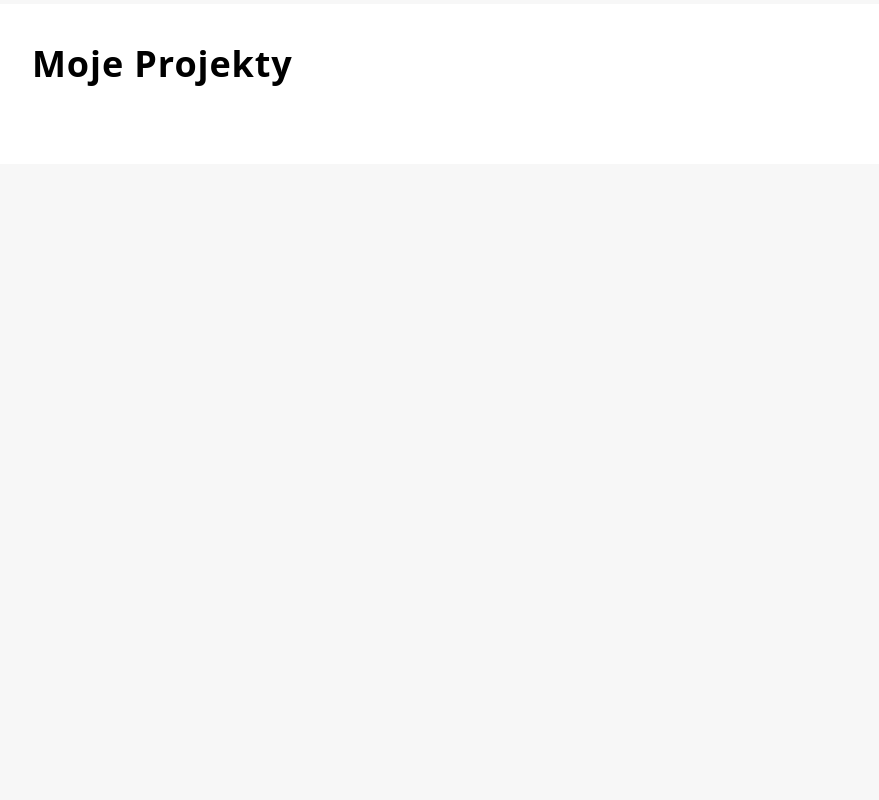
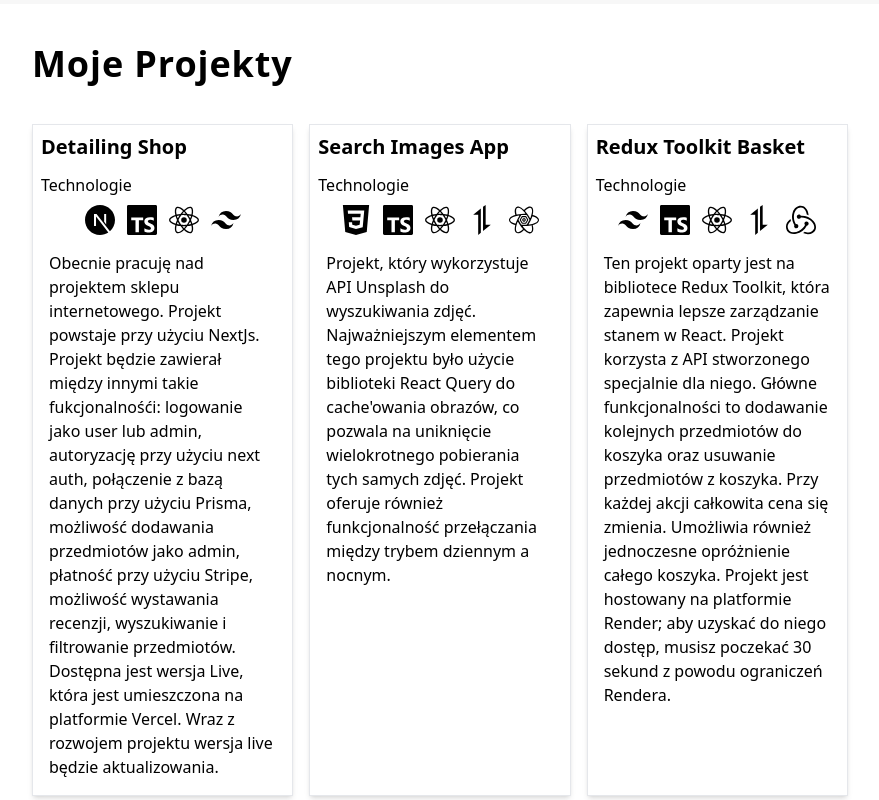
Before and after one commit to misiek869/my_portfolio_v2, a React (Vite) app: page / in a window 1280 px wide. Shown: the part 420-1220 px from the top of the page, without its empty margins (200-1079 px from the left). Before the commit the page ends 800 px from the top, so only its background shows below. Built offline with nearby package versions, Linux system fonts and the light colour scheme.

Commit message:
create card

```diff
--- /dev/null
+++ b/src/components/ProjectCard.tsx
@@ -0,0 +1,34 @@
+import { FaGithubSquare } from 'react-icons/fa'
+import { TbWorldWww } from 'react-icons/tb'
+import { useTranslation } from 'react-i18next'
+import { useState } from 'react'
+import { IconType } from 'react-icons'
+
+type ProjectCardProps = {
+	url?: string
+	github: string
+	title: string
+	text: { en: string; pl: string }
+	tech: IconType[]
+}
+
+const ProjectCard = ({ url, github, title, text, tech }: ProjectCardProps) => {
+	const { t, i18n } = useTranslation()
+
+	return (
+		<article className='border p-2 shadow-md hover:shadow-lg'>
+			<h3 className='text-xl font-semibold capitalize'>{title}</h3>
+			<h4 className='capitalize mt-3'>{t('projectTech')}</h4>
+			<div className='flex justify-center gap-3 mt-2'>
+				{tech.map((IconComponent, index) => (
+					<div key={index} className='text-3xl'>
+						<IconComponent />
+					</div>
+				))}
+			</div>
+			<p className='p-2 mt-2'>{text[i18n.language as keyof typeof text]}</p>
+		</article>
+	)
+}
+
+export default ProjectCard
--- a/src/components/Projects.tsx
+++ b/src/components/Projects.tsx
@@ -1,4 +1,6 @@
 import { useTranslation } from 'react-i18next'
+import { projects } from '../data'
+import ProjectCard from './ProjectCard'
 
 const Projects = () => {
 	const { t } = useTranslation()
@@ -8,7 +10,20 @@ const Projects = () => {
 			<h2 className='text-4xl font-bold tracking-wide capitalize'>
 				{t('projectsTitle')}
 			</h2>
-			<div className='mt-10 grid grid-cols-2 lg:grid-cols-3'></div>
+			<div className='mt-10 grid grid-cols-2 xl:grid-cols-3 gap-4'>
+				{projects.map(project => {
+					const { url, github, title, text, tech } = project
+					return (
+						<ProjectCard
+							url={url}
+							github={github}
+							title={title}
+							text={text}
+							tech={tech}
+						/>
+					)
+				})}
+			</div>
 		</section>
 	)
 }
--- a/src/data.ts
+++ b/src/data.ts
@@ -50,7 +50,7 @@ export const projects = [
 		title: 'redux toolkit basket',
 		text: {
 			en: `This project is based on the Redux Toolkit library, which provides better state management for React. The project utilizes an API created specifically for it. The main functionalities are to add more items to the basket and to remove items from the basket. With every action, the total price changes. It also allows you to clear the entire basket at once. The project is hosted on the Render platform; to access it, you must wait for 30 seconds due to Render's limitations.`,
-			pl: 'Ten projekt oparty jest na bibliotece Redux Toolkit, która zapewnia lepsze zarządzanie stanem w React. Projekt korzysta z API stworzonego specjalnie dla niego. Główne funkcjonalności to dodawanie kolejnych przedmiotów do koszyka oraz usuwanie przedmiotów z koszyka. Przy każdej akcji całkowita cena się zmienia. Umożliwia również jednoczesne opróżnienie całego koszyka. Projekt jest hostowany na platformie Render; aby uzyskać do niego dostęp, musisz poczekać 30 sekund z powodu jej Rendera.',
+			pl: 'Ten projekt oparty jest na bibliotece Redux Toolkit, która zapewnia lepsze zarządzanie stanem w React. Projekt korzysta z API stworzonego specjalnie dla niego. Główne funkcjonalności to dodawanie kolejnych przedmiotów do koszyka oraz usuwanie przedmiotów z koszyka. Przy każdej akcji całkowita cena się zmienia. Umożliwia również jednoczesne opróżnienie całego koszyka. Projekt jest hostowany na platformie Render; aby uzyskać do niego dostęp, musisz poczekać 30 sekund z powodu ograniczeń Rendera.',
 		},
 		tech: [SiTailwindcss, SiTypescript, SiReact, SiAxios, SiRedux],
 	},
--- a/src/i18n.ts
+++ b/src/i18n.ts
@@ -14,7 +14,7 @@ i18n.use(initReactI18next).init({
 				aboutTitle: 'About Me',
 				techTitle: 'tech stack',
 				projectsTitle: 'my projects',
-				projectTech: 'project tech',
+				projectTech: 'technologies',
 				heroTitle: `I'm Michael`,
 				heroSubtitle: 'Front-End Developer from Poland',
 				heroBtn: 'my projects',
@@ -32,7 +32,7 @@ i18n.use(initReactI18next).init({
 				aboutTitle: 'O Mnie',
 				techTitle: 'umiejętności',
 				projectsTitle: 'moje projekty',
-				projectTech: 'użyte technologie',
+				projectTech: 'technologie',
 				heroTitle: `Jestem Michał`,
 				heroSubtitle: 'Front-End Developer',
 				heroBtn: 'moje projekty',
```
